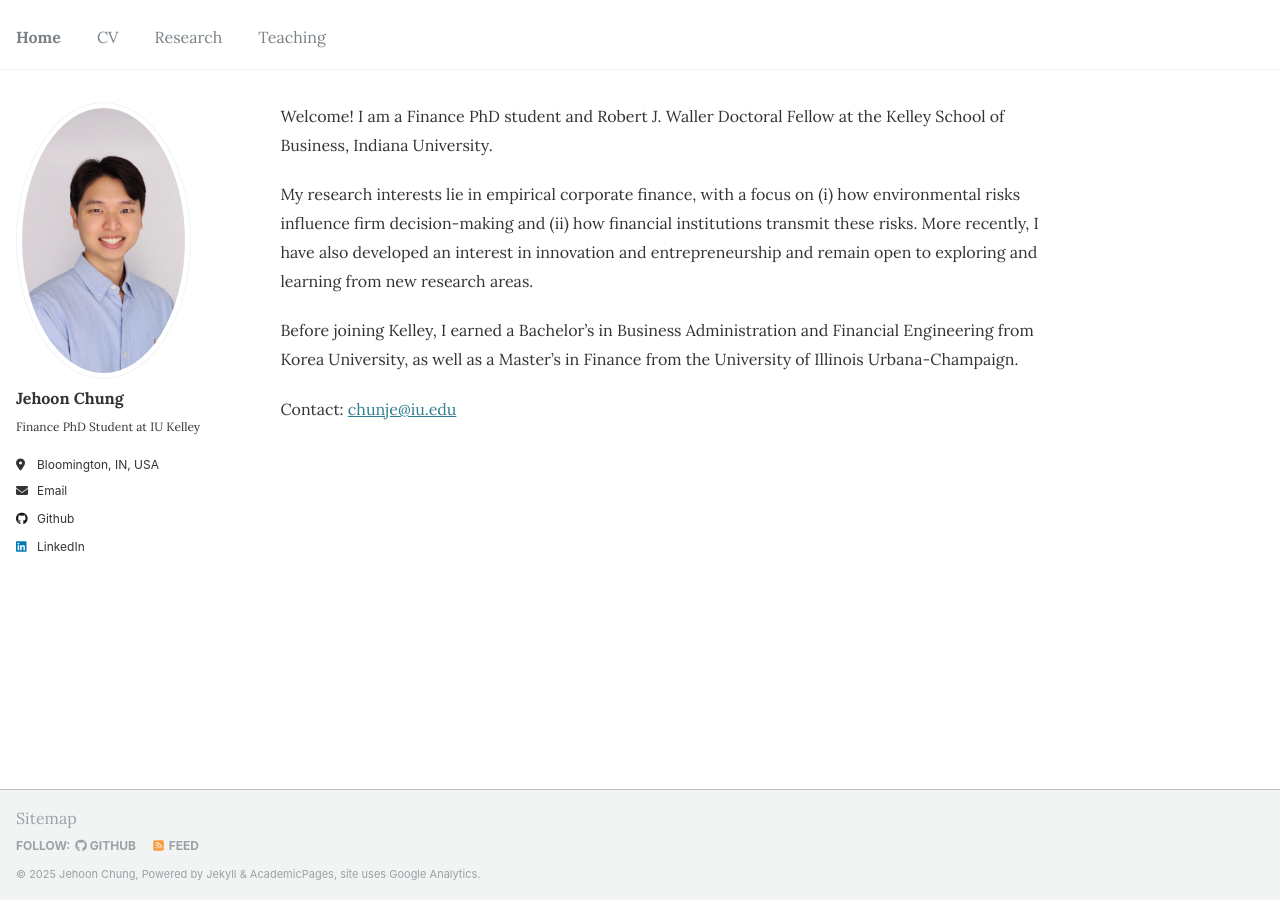
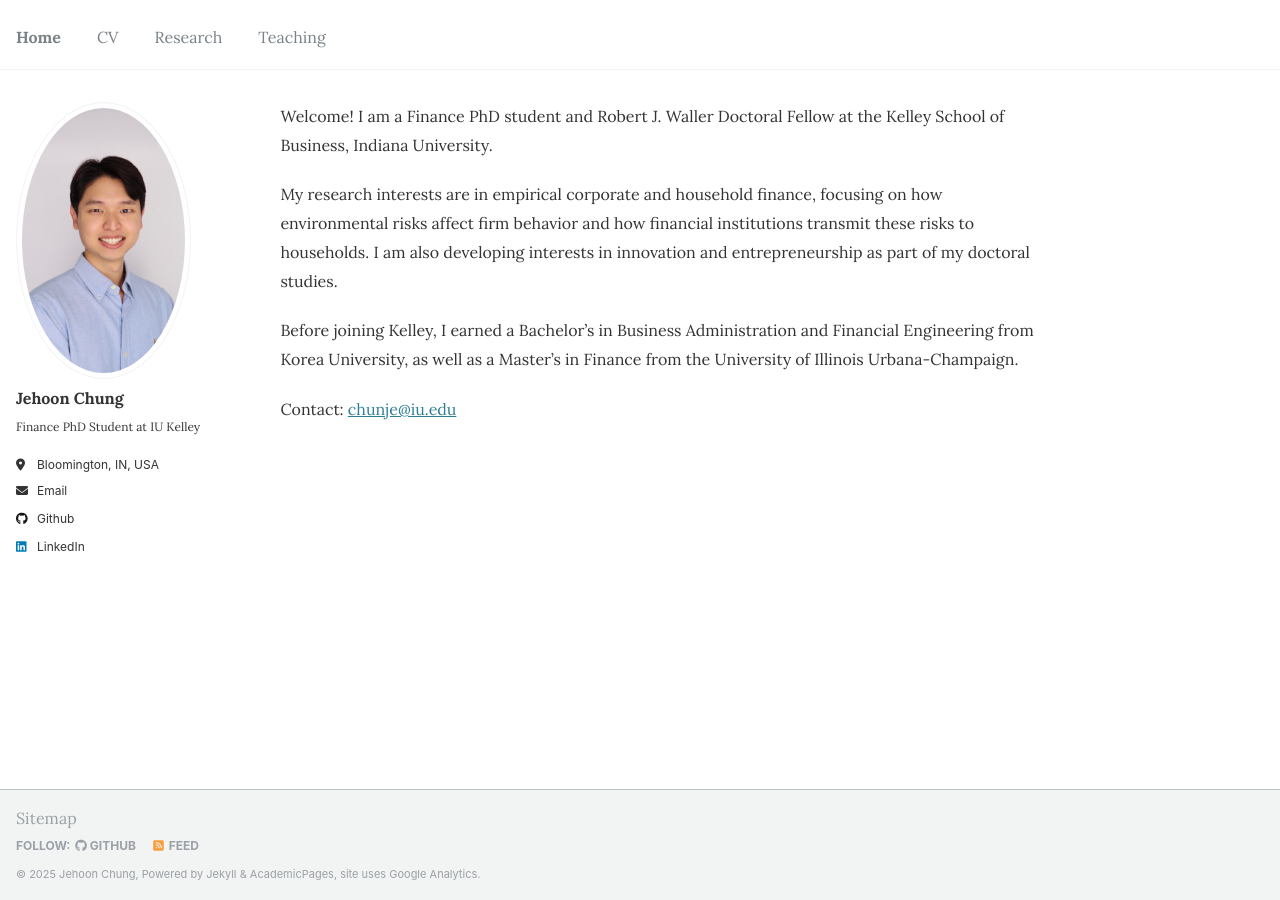
Before and after one commit to JehoonChung/jehoonchung.github.io, a Jekyll site: the page built from _pages/about.md, in a window 1280 px wide. Built offline with Jekyll 4.4.1, drawn with Linux system fonts in a browser that asks for light colours.

Commit message:
Update about.md

```diff
--- a/_pages/about.md
+++ b/_pages/about.md
@@ -9,7 +9,7 @@ redirect_from:
 
 Welcome! I am a Finance PhD student and Robert J. Waller Doctoral Fellow at the Kelley School of Business, Indiana University.
 
-My research interests lie in empirical corporate finance, with a focus on (i) how environmental risks influence firm decision-making and (ii) how financial institutions transmit these risks. More recently, I have also developed an interest in innovation and entrepreneurship and remain open to exploring and learning from new research areas.
+My research interests are in empirical corporate and household finance, focusing on how environmental risks affect firm behavior and how financial institutions transmit these risks to households. I am also developing interests in innovation and entrepreneurship as part of my doctoral studies.
 
 Before joining Kelley, I earned a Bachelor's in Business Administration and Financial Engineering from Korea University, as well as a Master’s in Finance from the University of Illinois Urbana-Champaign.
 
```
